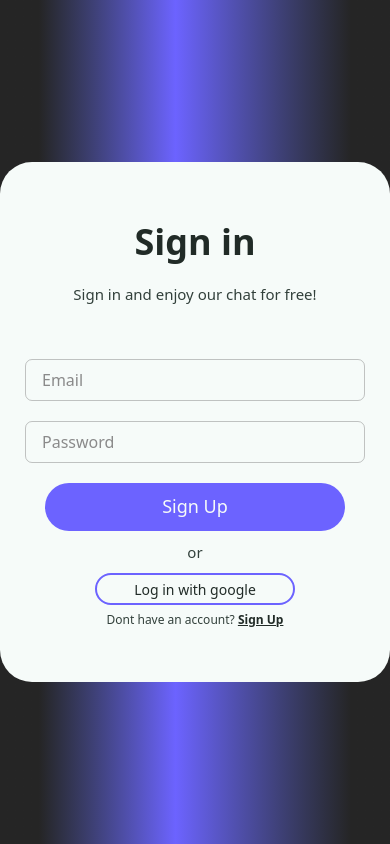
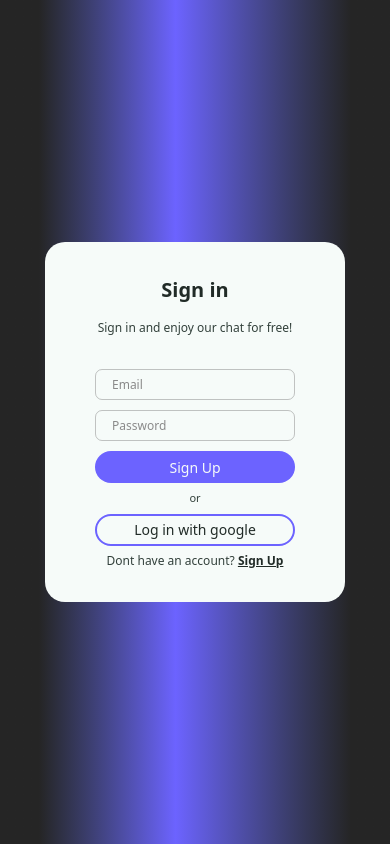
Before and after one commit to ArmenSyan/Chat-App, a React (Vite) app: page /Sign-in in a window 390 px wide. Built offline with nearby package versions, Linux system fonts and the light colour scheme; no server answers.

Commit message:
Created responsive sign in page

```diff
--- a/src/Components/Sign-in/SignIn.tsx
+++ b/src/Components/Sign-in/SignIn.tsx
@@ -5,14 +5,14 @@ import WithEmail from "./WithEmail"
 function SignIn() {
   return (
     <div className="bg-gradient-to-r from-black from-10% via-purple via-45% to-black to-90% w-full h-screen bg-cover bg-center bg-no-repeat flex justify-evenly items-center">
-      <div className="w-[470px] h-[520px] bg-formBg rounded-[32px] flex flex-col justify-evenly items-center">
+      <div className=" md:w-[373px] lg:w-[500px] h-[360px] md:h-[440px] lg:h-[555px] bg-formBg rounded-[20px] md:rounded-[28px] lg:rounded-[32px] flex flex-col justify-evenly items-center">
         <div className="flex flex-col items-center gap-y-3.5 text-center">
-          <h1 className="text-h1 text-[36px] font-semibold">Sign in</h1>
-          <p className="text-p text-[15px] font-medium w-[300px]">Sign in and enjoy our chat for free!</p>
+          <h1 className="text-h1 text-[20px] md:text-[28px] lg:text-[36px] font-semibold">Sign in</h1>
+          <p className="text-p text-[12px] md:text-[14px] lg:text-[15px] font-medium w-[300px]">Sign in and enjoy our chat for free!</p>
         </div>
-        <div className="flex flex-col justify-evenly items-center gap-y-[10px]">
+        <div className="flex flex-col justify-evenly items-center gap-y-[7px] lg:gap-y-[10px]">
           <WithEmail />
-          <p className="text-[15px] text-p font-medium">or</p>
+          <p className="text-[11px] md:text-[13px] lg:text-[15px] text-p font-medium">or</p>
           <WithGoogle mode={'sign-in'} />
         </div>
       </div>
--- a/src/Components/Sign-in/WithEmail.tsx
+++ b/src/Components/Sign-in/WithEmail.tsx
@@ -20,21 +20,21 @@ function WithEmail() {
         }
     };
     return (
-        <div className="flex flex-col justify-evenly items-center gap-y-[20px]">
+        <div className="flex flex-col justify-evenly items-center gap-y-[10px] text-[12px] md:text-[14px] lg:text-base">
             <input type="text"
-                className="w-[340px] h-[42px] px-[16px] text-p placeholder:font-normal placeholder:text-plh rounded-[7px] border-[1px] border-plh/50 focus:outline-[1px] focus:outline-plh/70 font-medium "
+                className="w-[200px] md:w-[250px] lg:w-[340px] h-[31px] md:h-[34px] lg:h-[42px] px-[16px] text-p placeholder:font-normal placeholder:text-plh rounded-[7px] border-[1px] border-plh/50 focus:outline-[1px] focus:outline-plh/70 font-medium"
                 onChange={(e) => setEmail(e.target.value)}
                 placeholder="Email"
                 value={email} />
 
             <input type="password"
-                className="w-[340px] h-[42px] px-[16px] text-p placeholder:font-normal placeholder:text-plh rounded-[7px] border-[1px] border-plh/50 focus:outline-[1px] focus:outline-plh/70 font-medium "
+                className="w-[200px] md:w-[250px] lg:w-[340px] h-[31px] md:h-[34px] lg:h-[42px] px-[16px] text-p placeholder:font-normal placeholder:text-plh rounded-[7px] border-[1px] border-plh/50 focus:outline-[1px] focus:outline-plh/70 font-medium"
                 onChange={(e) => setPassword(e.target.value)}
                 placeholder="Password"
                 value={password} />
 
             <button
-                className="w-[300px] h-[48px] bg-bg rounded-[30px] text-formBg font-medium text-[18px] hover:cursor-pointer hover:shadow-p/30 hover:shadow-md duration-300 transition-all"
+                className="w-[200px] md:w-[240px] lg:w-[300px] h-[32px] md:h-[40px] lg:h-[48px] bg-bg rounded-[30px] text-formBg font-medium text-[14px] md:text-base lg:text-[18px] hover:cursor-pointer hover:shadow-p/30 hover:shadow-md duration-300 transition-all"
                 onClick={handleSignIn}>Sign Up</button>
         </div>
     )
--- a/src/Components/Sign-up/SignUp.tsx
+++ b/src/Components/Sign-up/SignUp.tsx
@@ -6,7 +6,7 @@ function SignUp() {
 
     return (
         <div className="bg-gradient-to-r from-black from-10% via-purple via-45% to-black to-90% w-full h-screen bg-cover bg-center bg-no-repeat flex justify-evenly items-center">
-            <div className=" md:w-[373px] lg:w-[500px] h-[400px] md:h-[500px] lg:h-[555px] bg-formBg rounded-[32px] flex flex-col justify-evenly items-center">
+            <div className=" md:w-[373px] lg:w-[500px] h-[400px] md:h-[500px] lg:h-[555px] bg-formBg rounded-[20px] md:rounded-[28px] lg:rounded-[32px] flex flex-col justify-evenly items-center">
                 <div className="flex flex-col items-center gap-y-3.5 text-center">
                     <h1 className="text-h1 text-[20px] md:text-[28px] lg:text-[36px] font-semibold">Create An Account</h1>
                     <p className="text-p text-[12px] md:text-[14px] lg:text-[15px] font-medium w-[300px]">Create an account to enjoy our chat for free!</p>
@@ -15,7 +15,7 @@ function SignUp() {
 
                     <WithEmail />
                     <p className="text-[11px] md:text-[13px] lg:text-[15px] text-p font-medium">or</p>
-                    <WithGoogle mode={'sign-up'}/>
+                    <WithGoogle mode={'sign-up'} />
 
                 </div>
             </div>
--- a/src/Components/Sign-up/WithEmail.tsx
+++ b/src/Components/Sign-up/WithEmail.tsx
@@ -24,7 +24,7 @@ function WithEmail() {
     }
   };
   return (
-    <div className="flex flex-col justify-evenly items-center gap-y-[10px] text-[12px] md:text-[14px] lg:text-base">
+    <div className="flex flex-col justify-evenly items-center gap-y-[10px] text-[12px] md:text-[14px] lg:text-base ">
       <input
         type="text"
         className="w-[200px] md:w-[250px] lg:w-[340px] h-[31px] md:h-[34px] lg:h-[42px] px-[16px] text-p placeholder:font-normal placeholder:text-plh rounded-[7px] border-[1px] border-plh/50 focus:outline-[1px] focus:outline-plh/70 font-medium"
```
